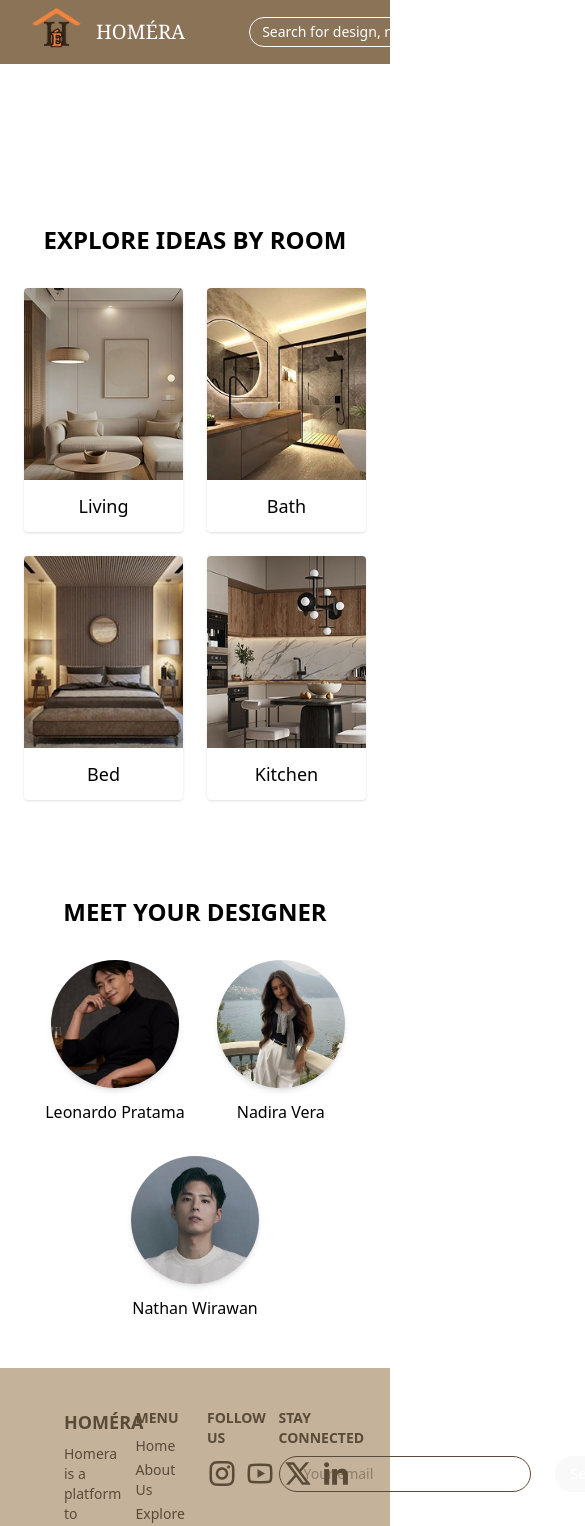
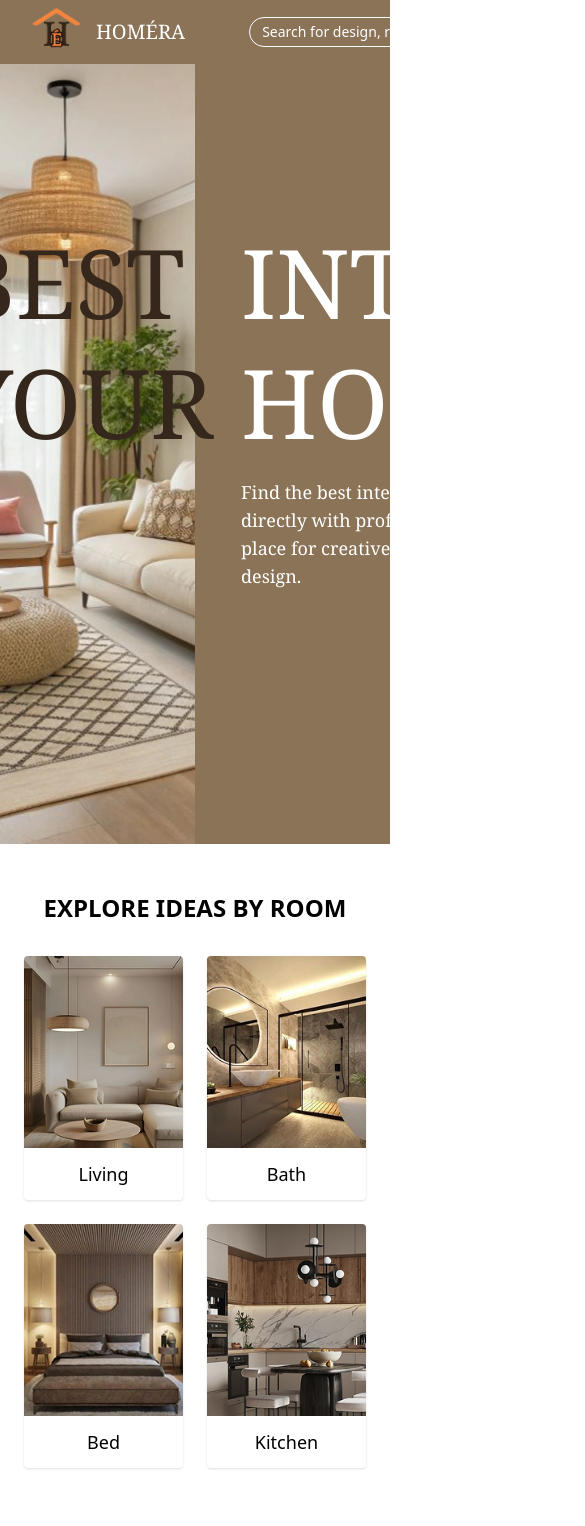
Before and after one commit to Rawmeymakarooni/frontend-homera, a React (Vite) app: page / in a window 390 px wide. Shown: the top 1526 px of the page, 585 px wide, since content can reach past the window. Built offline with nearby package versions, Linux system fonts and the light colour scheme.

Commit message:
ini yang bener

```diff
--- a/src/components/footer.jsx
+++ b/src/components/footer.jsx
@@ -8,25 +8,24 @@ function Footer() {
       alert('Email tidak boleh kosong!');
       return;
     }
-
-    // Di sini kamu bisa sambungkan ke backend
     console.log("Email yang dikirim:", email);
     alert(`Email "${email}" berhasil dikirim!`);
-    setEmail(''); // reset input
+    setEmail('');
   };
 
   return (
     <>
-    <footer className="bg-[#C4B29A] px-16 py-10 text-sm text-[#5A4B38] grid grid-cols-4 gap-6">
+      <footer className="bg-[#C4B29A] px-6 md:px-16 py-10 text-sm text-[#5A4B38]">
+      <div className="grid grid-cols-1 md:grid-cols-4 gap-x-12 gap-y-10 max-w-[1200px] mx-auto">
           <div>
-        <h4 className="font-bold text-lg text-[#5A4B38]">HOMÉRA</h4>
+            <h4 className="font-bold text-lg">HOMÉRA</h4>
             <p className="mt-2">Homera is a platform to discover interior design inspirations and collaborate with top designers.</p>
             <p className="mt-2">📞 0857 7926 7830</p>
             <p>✉️ homera@houseinterior.com</p>
           </div>
           <div>
-        <h4 className="font-bold text-[#5A4B38]">MENU</h4>
-        <ul className="mt-2 space-y-1 text-[#5A4B38]">
+            <h4 className="font-bold">MENU</h4>
+            <ul className="mt-2 space-y-1">
               <li><Link to="/Home">Home</Link></li>
               <li><Link to="/about-us">About Us</Link></li>
               <li><Link to="/Explore">Explore</Link></li>
@@ -35,30 +34,31 @@ function Footer() {
             </ul>
           </div>
           <div>
-        <h4 className="font-bold text-[#5A4B38]">FOLLOW US</h4>
-        <div className="flex space-x-2 mt-2">
-        <i className="ri-instagram-line text-3xl"></i>
-        <i className="ri-youtube-line text-3xl"></i>
-        <i className="ri-twitter-x-line text-3xl"></i>
-        <i className="ri-linkedin-fill text-3xl"></i>
+            <h4 className="font-bold">FOLLOW US</h4>
+            <div className="flex space-x-3 mt-2 text-2xl">
+              <i className="ri-instagram-line"></i>
+              <i className="ri-youtube-line"></i>
+              <i className="ri-twitter-x-line"></i>
+              <i className="ri-linkedin-fill"></i>
             </div>
           </div>
           <div>
-        <h4 className="font-bold text-[#5A4B38]">STAY CONNECTED</h4>
-        <div className="flex mt-2">
+            <h4 className="font-bold">STAY CONNECTED</h4>
+            <div className="flex flex-wrap mt-2 gap-1">
               <input
                 type="email"
                 placeholder="Your email"
-          className="rounded-full border border-[#5A4B38] px-6 py-1 text-[#5A4B38] outline-none mr-6"
+                className="flex-1 min-w-[150px] rounded-full border border-[#5A4B38] px-6 py-1 text-[#5A4B38] outline-none"
                 value={email}
                 onChange={(e) => setEmail(e.target.value)}
               />
               <button
                 onClick={handleSend}
-          className="bg-[#5A4B38] text-white px-4 py-2 rounded-full focus:outline-none focus:ring-0 active:bg-[#4a3c2d]"
+                className="bg-[#5A4B38] text-white px-4 py-2 rounded-full hover:bg-[#4a3c2d] transition"
               >
                 Send
               </button>
+            </div>
           </div>
         </div>
       </footer>
--- a/src/index.css
+++ b/src/index.css
@@ -20,7 +20,7 @@ a {
   text-decoration: inherit;
 }
 a:hover {
-  color: #ffffff;
+  color: #C77C47;
 }
 
 body {
--- a/src/pages/Home.jsx
+++ b/src/pages/Home.jsx
@@ -1,5 +1,4 @@
 import { motion } from "framer-motion";
-
 
 function Home() {
   const rooms = [
@@ -17,7 +16,17 @@ function Home() {
 
   return (
     <>
-    <div>
+      {/* Section 1: Hero */}
+      <section className="flex w-full h-screen overflow-hidden">
+        {/* Left image (tetap diam) */}
+        <div
+          className="w-1/2 h-full bg-cover bg-center"
+          style={{ backgroundImage: "url('/bghome4.jpg')" }}
+        ></div>
+
+        {/* Right content */}
+        <div className="w-1/2 bg-[#8B7357] flex flex-col justify-center px-7 text-white relative z-10">
+          <div className="flex text-8xl font-serif mb-8 relative leading-tight">
             {/* BEST / YOUR muncul dari kiri */}
             <motion.div
               className="absolute left-0 ml-[-270px] z-20 text-[#36271C]"
@@ -28,7 +37,7 @@ function Home() {
                 stiffness: 80,
                 damping: 12,
                 bounce: 0.5,
-          delay: 0.5,
+                delay: 0.3,
               }}
             >
               <div>BEST</div>
@@ -45,7 +54,7 @@ function Home() {
                 stiffness: 80,
                 damping: 12,
                 bounce: 0.5,
-          delay: 0.5,
+                delay: 0.6,
               }}
             >
               <div>INTERIOR</div>
@@ -54,7 +63,7 @@ function Home() {
                 className="text-lg mt-4 text-white"
                 initial={{ opacity: 0, y: 20 }}
                 animate={{ opacity: 1, y: 0 }}
-          transition={{ delay: 1.2, duration: 1.1 }}
+                transition={{ delay: 1.2, duration: 0.8 }}
               >
                 Find the best interior design inspiration and connect directly
                 with professional designers. Homera is the place for creative ideas and
@@ -62,15 +71,28 @@ function Home() {
               </motion.p>
             </motion.div>
           </div>
+        </div>
+      </section>
 
       {/* Section 2: EXPLORE BY ROOM */}
       <section className="bg-white py-12 px-6">
-        <h2 className="text-2xl font-semibold text-center mb-8 text-black">EXPLORE IDEAS BY ROOM</h2>
+        <h2 className="text-2xl font-semibold text-center mb-8 text-black">
+          EXPLORE IDEAS BY ROOM
+        </h2>
         <div className="grid grid-cols-2 md:grid-cols-4 gap-6 max-w-6xl mx-auto">
           {rooms.map((room, index) => (
-            <div key={index} className="shadow hover:shadow-lg transition rounded overflow-hidden">
-              <img src={room.image} alt={room.name} className="w-full h-48 object-cover" />
-              <div className="text-center py-3 text-lg font-medium text-black">{room.name}</div>
+            <div
+              key={index}
+              className="shadow hover:shadow-lg transition rounded overflow-hidden"
+            >
+              <img
+                src={room.image}
+                alt={room.name}
+                className="w-full h-48 object-cover"
+              />
+              <div className="text-center py-3 text-lg font-medium text-black">
+                {room.name}
+              </div>
             </div>
           ))}
         </div>
@@ -78,7 +100,9 @@ function Home() {
 
       {/* Section 3: MEET YOUR DESIGNER */}
       <section className="bg-white py-12 px-6">
-        <h2 className="text-2xl font-semibold text-center mb-8 text-black">MEET YOUR DESIGNER</h2>
+        <h2 className="text-2xl font-semibold text-center mb-8 text-black">
+          MEET YOUR DESIGNER
+        </h2>
         <div className="flex justify-center gap-8 flex-wrap">
           {designers.map((designer, index) => (
             <div key={index} className="flex flex-col items-center">
```
Lines whose indentation alone changed are shown as unchanged.
